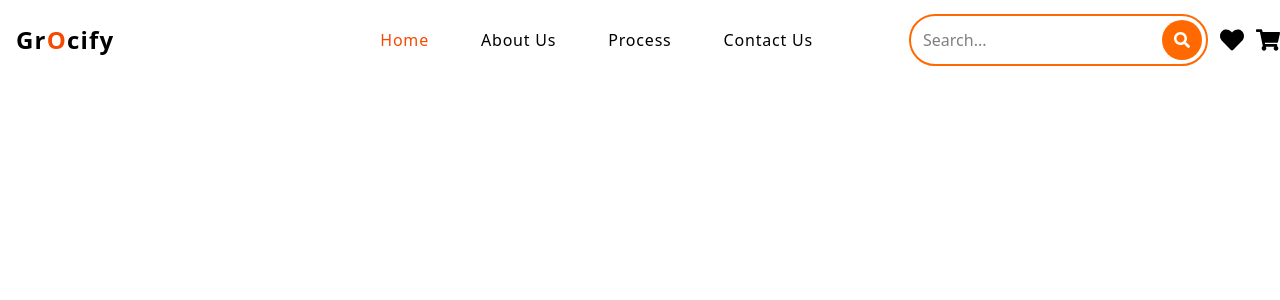
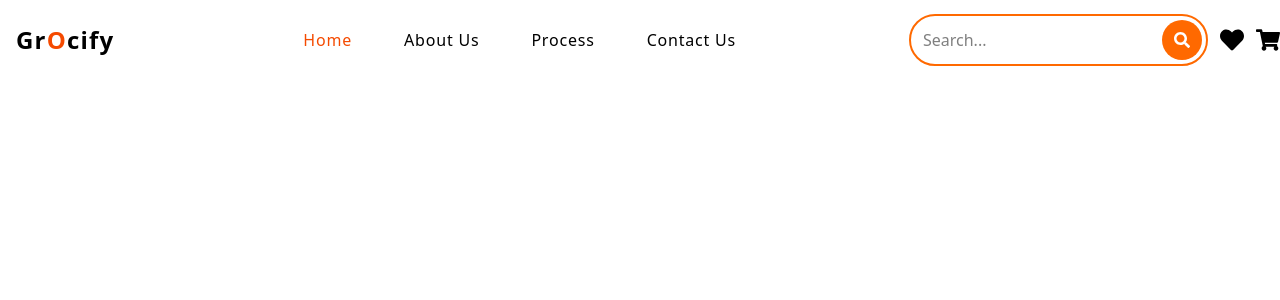
Before and after one commit to Nahid-Hasan-Utsob/Grocery-food-site, a React (Vite) app: page / in a window 1280 px wide. Shown: the top 300 px of the page. Built offline with nearby package versions, Linux system fonts and the light colour scheme.

Commit message:
fixed bug in  navbar

```diff
--- a/src/Component/NavBar/NavBar.jsx
+++ b/src/Component/NavBar/NavBar.jsx
@@ -8,16 +8,14 @@ const NavBar = () => {
   return (
     <div>
       <section
-        className="max-w-7xl
- mx-auto"
+        className=""
       >
-        <nav className="flex justify-between items-center h-20">
-          <div className="flex justify-between h-14 items-center px-4 w-3/4 mr-20">
+        <nav className="max-w-7xl  mx-auto flex justify-between items-center h-20">
+
+          <div className="flex justify-between h-14 items-center px-4 ">
             <p className="text-2xl font-semibold tracking-wider">
-              Gr
-              <span className="uppercase font-semibold text-orange-600">o</span>
-              cify
-            </p>
+              Gr<span className="uppercase font-semibold text-orange-600">o</span>cify </p>
+              </div>
             <ul className="flex gap-x-13 tracking-wider">
               <li>
                 <a href="" className="text-base text-orange-600 ">
@@ -40,7 +38,7 @@ const NavBar = () => {
                 </a>
               </li>
             </ul>
-          </div>
+
 
           <div className="flex items-center justify-between gap-3">
             <div className="rounded-full w-fit border-2 border-orange-500 flex items-center p-1">
@@ -49,7 +47,7 @@ const NavBar = () => {
                 placeholder="Search..."
                 className="p-2 focus:outline-none focus:ring-0 text-black"
               />
-              <button className="bg-orange-500 flex justify-center items-center ml-auto p-3 rounded-[50%] text-white font-bold text-">
+              <button className="bg-orange-500 flex justify-center items-center ml-auto p-3 rounded-[50%] text-white font-bold cursor-pointer">
                 <FaSearch />
               </button>
             </div>
```
